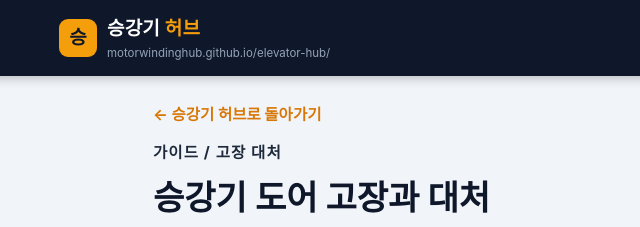
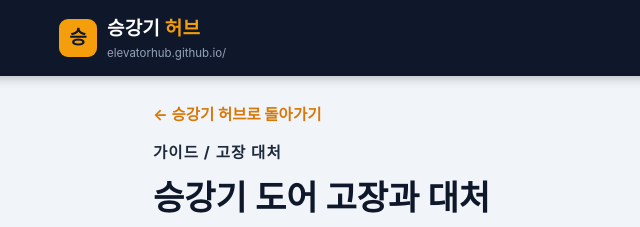
Before and after one commit to elevatorhub/elevatorhub.github.io, a plain HTML site: page guides/door-troubleshooting.html in a window 1280 px wide. Shown: the top 227 px of the page, 57-697 px from the left. Drawn offline with Linux system fonts and the light colour scheme.

Commit message:
Add files via upload

```diff
--- a/guides/door-troubleshooting.html
+++ b/guides/door-troubleshooting.html
@@ -61,7 +61,7 @@ footer li{margin-bottom:6px}
 
 <header>
   <div class="header-in">
-    <a class="brand" href="../index.html"><span class="mark">승</span><span><b>승강기 <span>허브</span></b><small>motorwindinghub.github.io/elevator-hub/</small></span></a>
+    <a class="brand" href="../index.html"><span class="mark">승</span><span><b>승강기 <span>허브</span></b><small>elevatorhub.github.io/</small></span></a>
     <nav class="main-nav">
       <a href="../index.html#calculators">계산기</a>
       <a href="../index.html#reference">표준값 표</a>
@@ -158,7 +158,7 @@ footer li{margin-bottom:6px}
       <div>
         <h4>승강기 허브</h4>
         <p>승강기 설계·설치·유지보수를 위한 무료 계산기. KS B ISO 4190 기준 · 380V 3상 / 220V 단상 · 60Hz.</p>
-        <p style="margin-top:8px">motorwindinghub.github.io/elevator-hub/</p>
+        <p style="margin-top:8px">elevatorhub.github.io/</p>
       </div>
       <div>
         <h4>계산기</h4>
```
Also changed, not shown: guides/elevator-installation-basics.html (+2 -2 lines), guides/noise-vibration.html (+2 -2 lines), guides/periodic-inspection.html (+2 -2 lines), guides/power-outage-rescue.html (+2 -2 lines), guides/wire-rope-inspection.html (+2 -2 lines).
